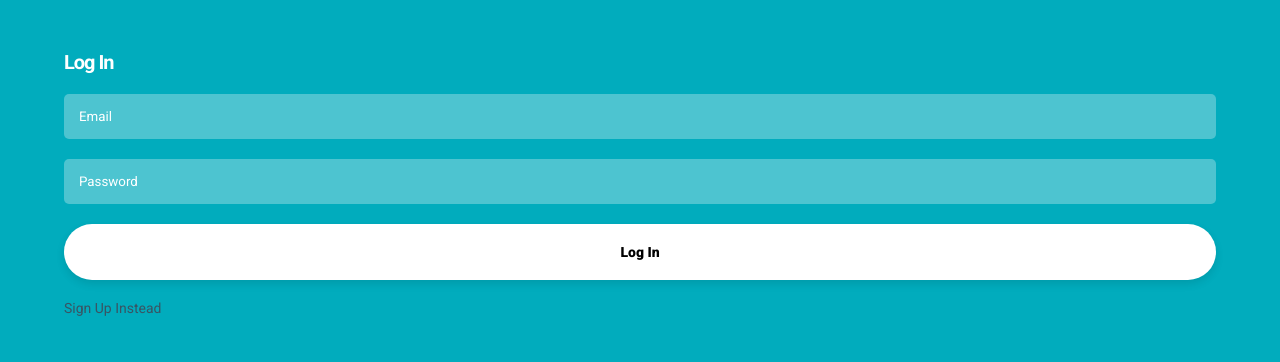
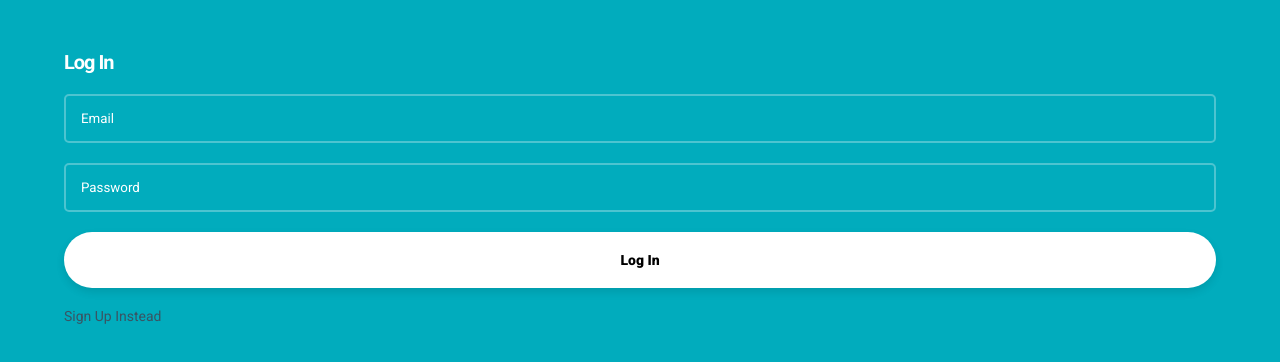
Before and after one commit to emmanuelojiji/better-days, a React (Create React App) app: page /login in a window 1280 px wide. Shown: the top 362 px of the page. Built offline with nearby package versions, Linux system fonts and the light colour scheme.

Commit message:
LogIn input transparent

```diff
--- a/src/Pages/LogIn.scss
+++ b/src/Pages/LogIn.scss
@@ -20,11 +20,10 @@
     padding-bottom: 15px;
     border-radius: 5px;
     margin-bottom: 20px;
-    background: #4dc4d0;
+    background: transparent;
     border: 0;
     color: White;
-   /* border: 2px solid #395463; */
-
+    border: solid 2px #4dc4d0;
     &::placeholder {
       color: white;
     }
```
